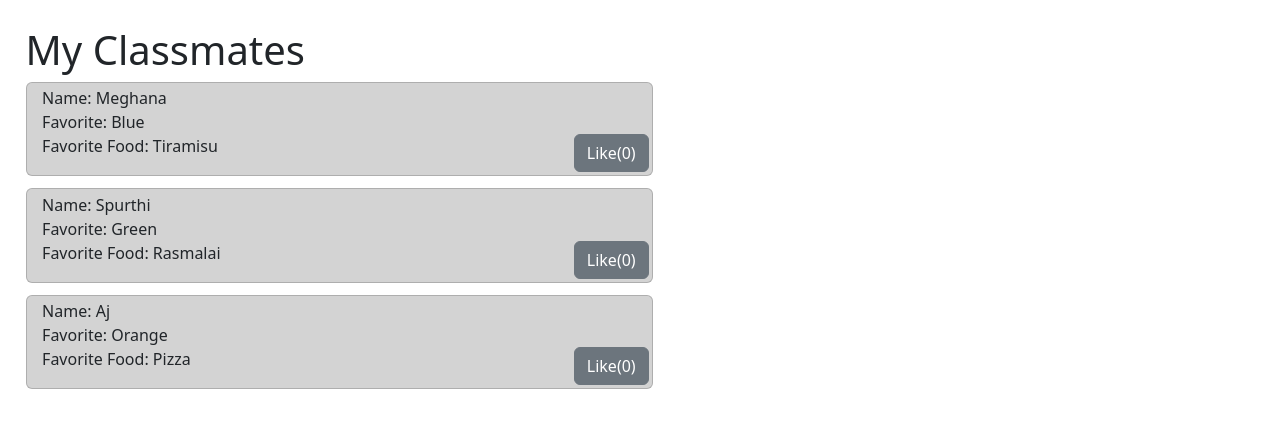
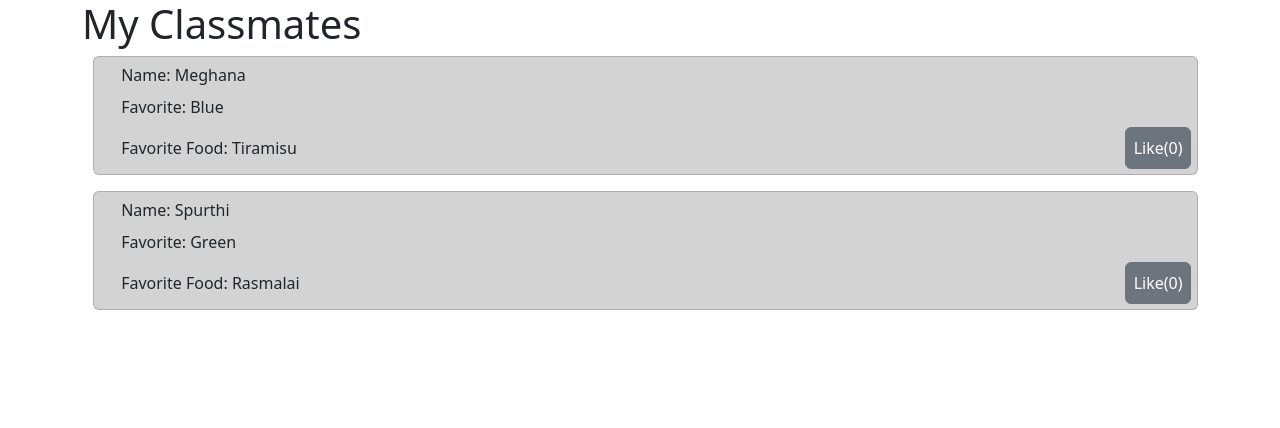
Before and after one commit to MeghanaSpurthiM/my-classmates, a React (Create React App) app: page / in a window 1280 px wide. Shown: the top 428 px of the page. Built offline with nearby package versions, Linux system fonts and the light colour scheme.

Commit message:
Added more bootstrap classes and cleaned up CSS

```diff
--- a/src/App.css
+++ b/src/App.css
@@ -1,19 +1,14 @@
 #customCard{
   background-color: lightgrey;
-  margin-bottom: 1%;
-  width: 50%;
-  height: auto;
   padding: 0%;
   margin-left: 0%;
 }
 
+.p-2
+{
+  padding: 0% !important;
+}
 
-h1
-{
-  margin-left: 2%;
-  padding-top: 2%;
-  padding: auto;
-}
 
 ul{
   padding-left: 2% !important;
--- a/src/App.js
+++ b/src/App.js
@@ -1,6 +1,7 @@
 import React from 'react';
 import './App.css';
 import 'bootstrap/dist/css/bootstrap.min.css';
+
 
 // Using Stack layout from ReactBootstrap
 import Stack from 'react-bootstrap/Stack';
@@ -8,10 +9,9 @@ import Stack from 'react-bootstrap/Stack';
 // Using Bootstrap Components for responsive design
 import Card from 'react-bootstrap/Card';
 import Button from 'react-bootstrap/Button';
-import Badge from 'react-bootstrap/Badge';
 
 // React Component to return one card of person's information
-function Row(props) {
+function PersonRow(props) {
 
     // To keep track of the number of clicks on the like button
     const [likes, setLikes] = React.useState(0);
@@ -26,14 +26,22 @@ function Row(props) {
     <Card id="customCard">
       <Card.Body id="cb">
       <ul>
-        <Card.Text>
 
+
+          <Stack gap={2}>
             <li>Name: {(props.person.name)}</li>
             <li>Favorite: {(props.person.favoriteColor)}</li>
-          <li>Favorite Food: {(props.person.favoriteFood)}
-          <Button variant="secondary" onClick={handleClick} style={{float: 'right'}}>Like({likes})</Button>
-          </li>
-        </Card.Text>
+
+            <Stack direction="horizontal" gap={3}>
+
+            <li>Favorite Food: {(props.person.favoriteFood)}</li>
+
+            <Button variant="secondary" className='p-2 ms-auto' onClick={handleClick}>Like({likes})</Button>
+
+            </Stack>
+          </Stack>
+
+
         </ul>
       </Card.Body>
     </Card>
@@ -43,7 +51,7 @@ function Row(props) {
 
 // Component for Title - different props can generate components with different text - it is dynamic
 function Header({ title }) {
-  return <h1>{title ? title : 'Default Title'}</h1>;
+  return <p className='h1'>{title ? title : 'Default Title'}</p>;
 }
 
 // Starting point of execution"
@@ -55,7 +63,6 @@ function App() {
 
   const People = [{'name':'Meghana','favoriteFood':'Tiramisu','favoriteColor':'Blue'},
     {'name':'Spurthi','favoriteFood':'Rasmalai','favoriteColor':'Green'},
-    {'name':'Aj','favoriteFood':'Pizza','favoriteColor':'Orange'},
   ]
 
   document.title = "MyClassmates"
@@ -63,18 +70,23 @@ function App() {
   return (
 
     <div>
-      <Header title="My Classmates" />
-
+       <div className='container'>
+        <div className='row '>
+          <Header title="My Classmates" className=".ml-1 .px-2 "/>
+        </div>
+        <div className='row'>
         <ul>
           {/* Using stack layout from ReactBootstrap to pile the records */}
-          <Stack>
+            <Stack gap={3} className='.ml-1 .px-2'>
               {/* Reading each record from the People array and using map() to iterate through the list */}
                   {People.map((person) => (
                     // Card component for each record
-                  <Row person={person} key={person.name}></Row>
+                    <PersonRow person={person} key={person.name} ></PersonRow>
                   ))}
             </Stack>
         </ul>
+        </div>
+      </div>
     </div>
    );
 }
```
Lines whose indentation alone changed are shown as unchanged.
